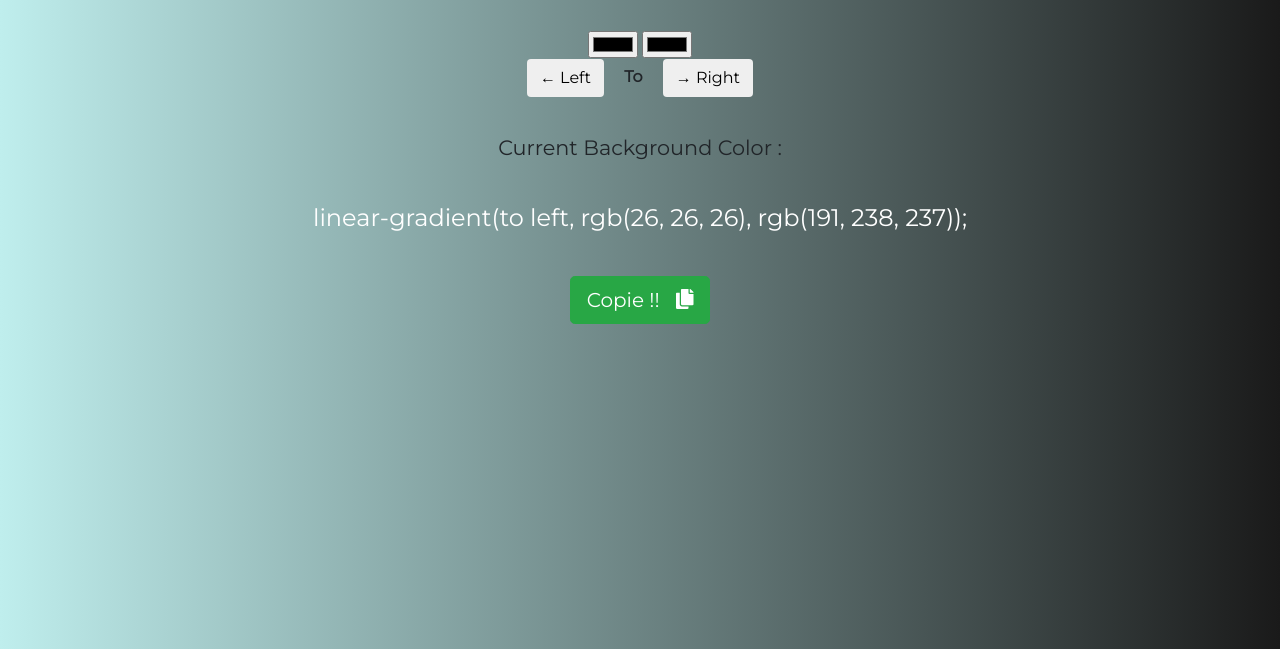
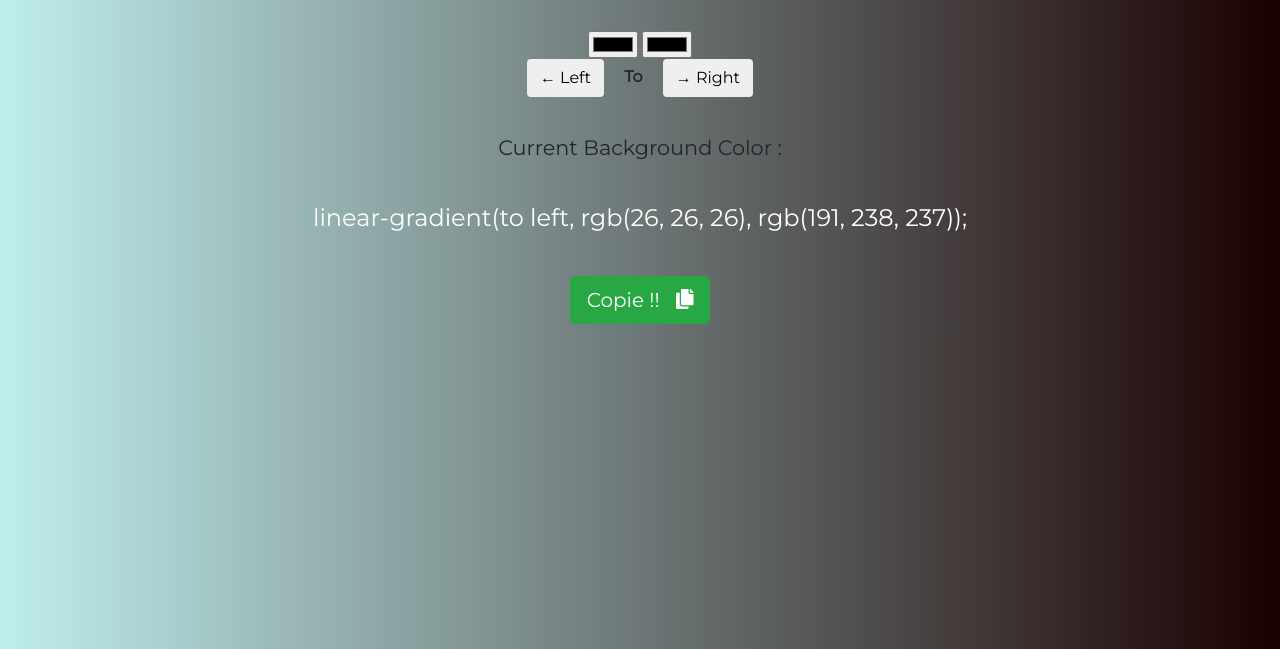
Before and after one commit to Mahdi-Soultana/backgroundgenerator, a plain HTML site: page index.html in a window 1280 px wide. Shown: the part 151-800 px from the top of the page. Drawn offline with nearby package versions, Linux system fonts and the light colour scheme.

Commit message:
Changing Css Style Color

```diff
--- a/style.css
+++ b/style.css
@@ -1,5 +1,5 @@
 body{
-	background: linear-gradient(to left, rgb(26, 26, 26), rgb(191, 238, 237));
+	background: linear-gradient(to left, rgb(26, 0,0), rgb(191, 238, 237));
 	font-family: "Montserrat";
 }
 h1{
```
